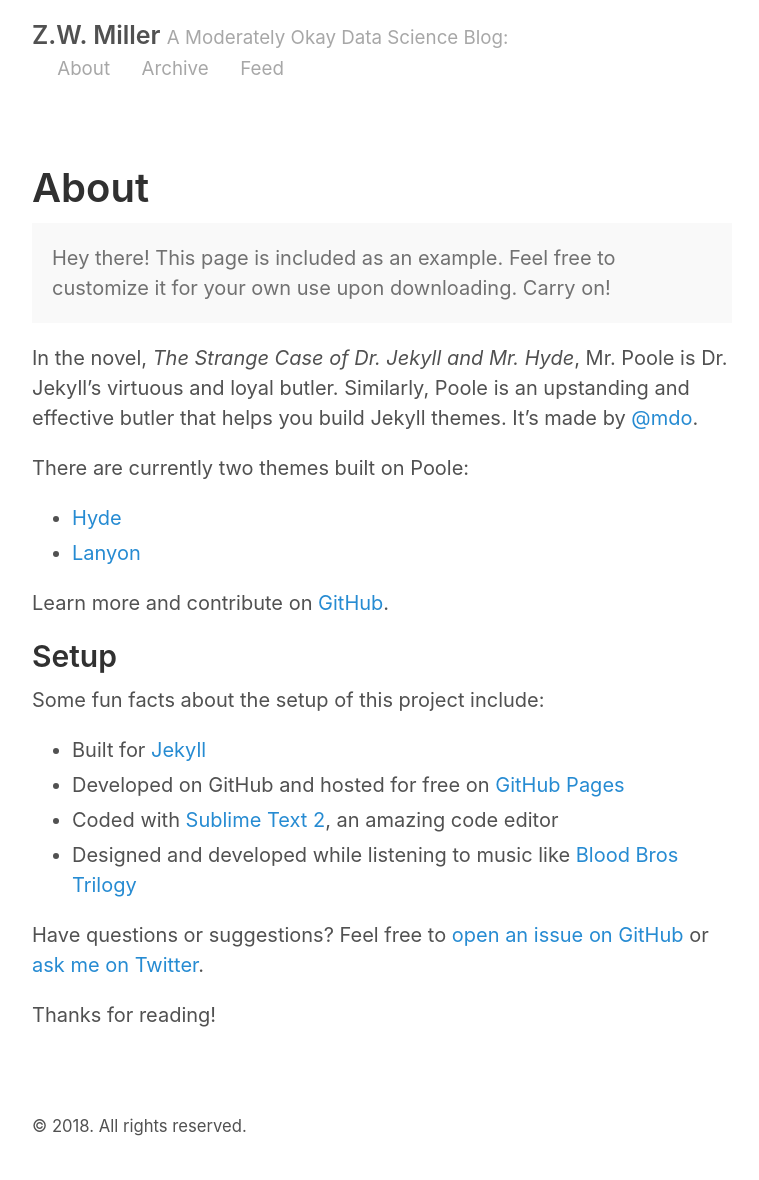
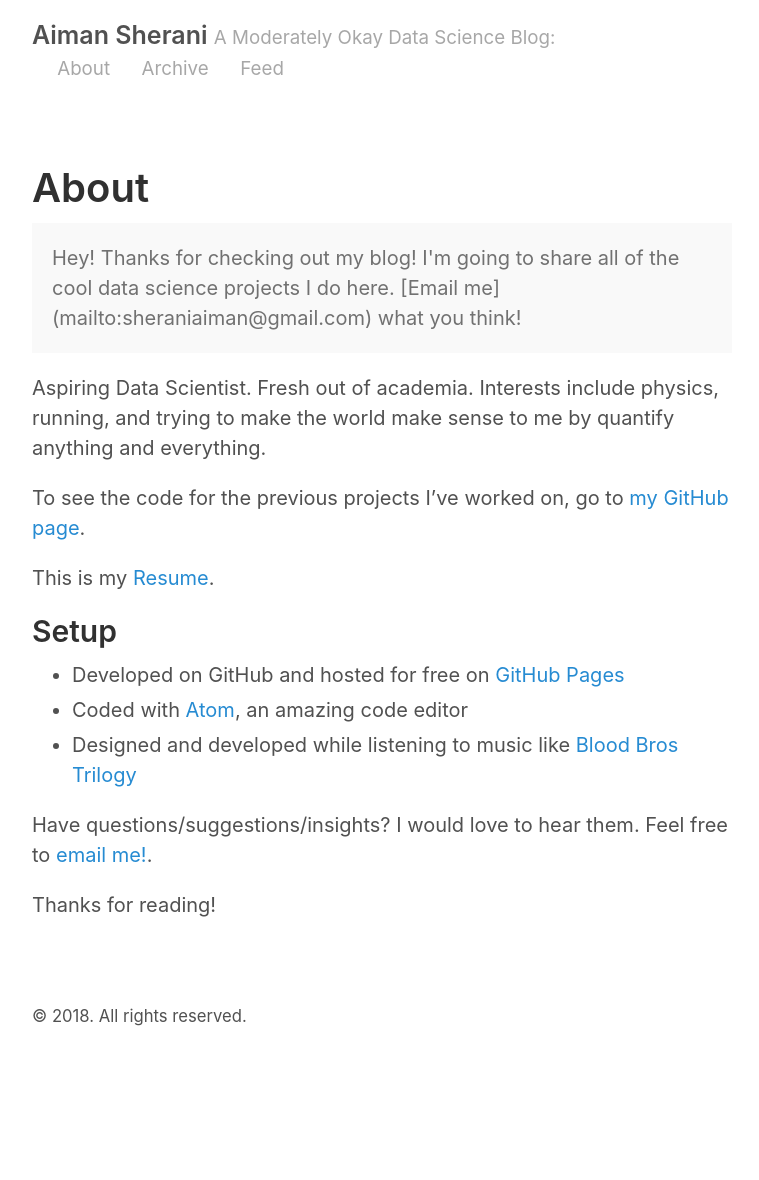
Before and after one commit to asherani/asherani.github.io, a Jekyll site: the page built from about.md, in a window 1280 px wide. Shown: the whole page, without its empty margins (258-1017 px from the left). Built offline with Jekyll 4.4.1, drawn with Linux system fonts in a browser that asks for light colours; after the commit the page ends 1070 px from its top, so only the background shows below that.

Commit message:
First post

```diff
--- a/_config.yml
+++ b/_config.yml
@@ -2,9 +2,9 @@
 permalink:           pretty
 
 # Setup
-title:               Z.W. Miller
+title:               Aiman Sherani
 tagline:             A Moderately Okay Data Science Blog
-url:                 http://zwmiller.github.io
+url:                 http://asherani.github.io
 paginate:            2
 baseurl:             ""
 
@@ -17,14 +17,14 @@ sass:
 
 # About/contact
 author:
-  name:              Zach Miller
-  url:               https://twitter.com/zaglamir
-  email:             zach@thisismetis.com
+  name:              Aiman Sherani
+  url:               https://www.linkedin.com/in/aiman-sherani/
+  email:             sheraniaiman@gmail.xom
 
 # Custom vars
 version:             2.0.0
 github:
-  repo:              https://github.com/zwmiller
+  repo:              https://github.com/asherani
 
 # Gems
 gems:
--- a/about.md
+++ b/about.md
@@ -4,27 +4,22 @@ title: About
 ---
 
 <p class="message">
-  Hey there! This page is included as an example. Feel free to customize it for your own use upon downloading. Carry on!
+  Hey! Thanks for checking out my blog! I'm going to share all of the cool data science projects I do here. [Email me](mailto:sheraniaiman@gmail.com) what you think!
 </p>
 
-In the novel, *The Strange Case of Dr. Jekyll and Mr. Hyde*, Mr. Poole is Dr. Jekyll's virtuous and loyal butler. Similarly, Poole is an upstanding and effective butler that helps you build Jekyll themes. It's made by [@mdo](https://twitter.com/mdo).
 
-There are currently two themes built on Poole:
+Aspiring Data Scientist. Fresh out of academia. Interests include physics, running, and trying to make the world make sense to me by quantify anything and everything.
 
-* [Hyde](http://hyde.getpoole.com)
-* [Lanyon](http://lanyon.getpoole.com)
+To see the code for the previous projects I've worked on, go to [my GitHub page](https://github.com/asherani).
 
-Learn more and contribute on [GitHub](https://github.com/poole).
+This is my [Resume](https://github.com/asherani/asherani.github.io/blob/master/Resume_AS.pdf).
 
 ## Setup
 
-Some fun facts about the setup of this project include:
-
-* Built for [Jekyll](http://jekyllrb.com)
 * Developed on GitHub and hosted for free on [GitHub Pages](https://pages.github.com)
-* Coded with [Sublime Text 2](http://sublimetext.com), an amazing code editor
+* Coded with [Atom](https://atom.io/), an amazing code editor
 * Designed and developed while listening to music like [Blood Bros Trilogy](https://soundcloud.com/maddecent/sets/blood-bros-series)
 
-Have questions or suggestions? Feel free to [open an issue on GitHub](https://github.com/poole/poole/issues/new) or [ask me on Twitter](https://twitter.com/mdo).
+Have questions/suggestions/insights? I would love to hear them. Feel free to [email me!](mailto:sheraniaiman@gmail.com).
 
 Thanks for reading!
```
Also changed, not shown: _posts/2018-9-29-EDA_with_MTA_Turnstile_Data.md (added, +6 -0 lines), 1 other file.
